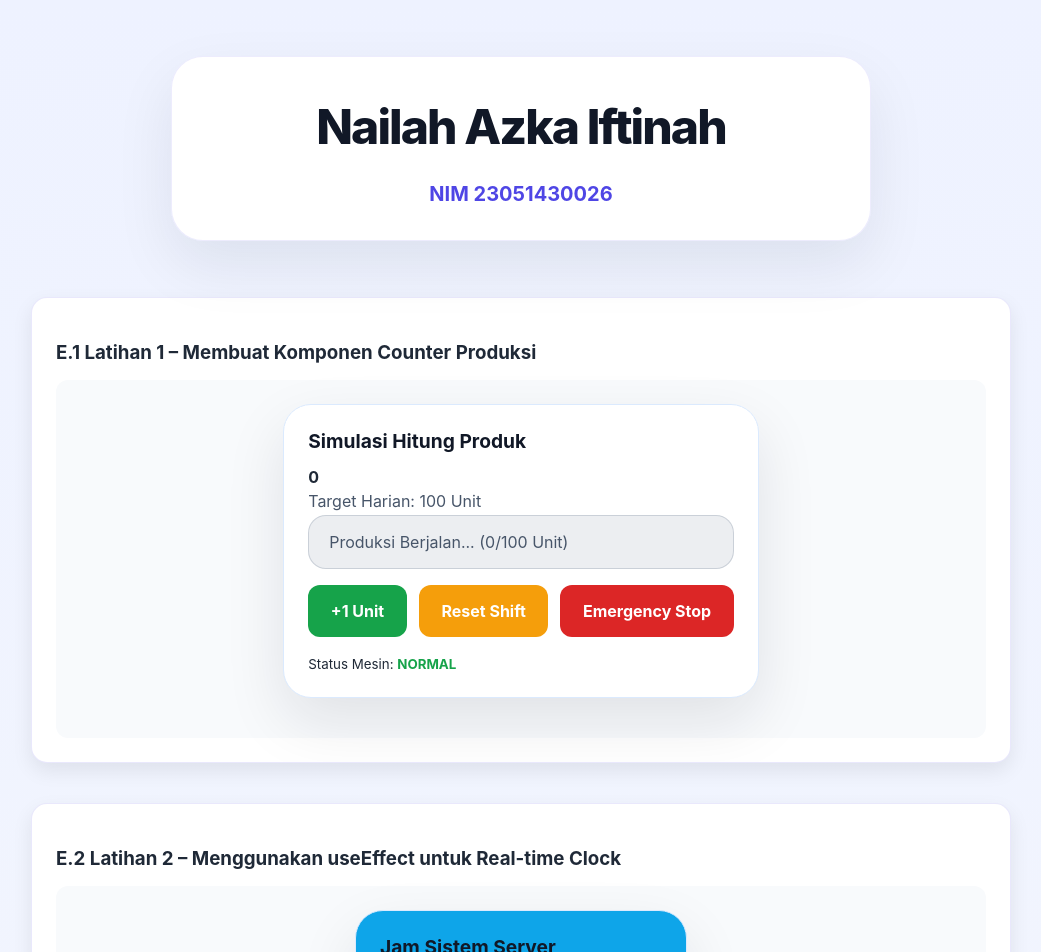
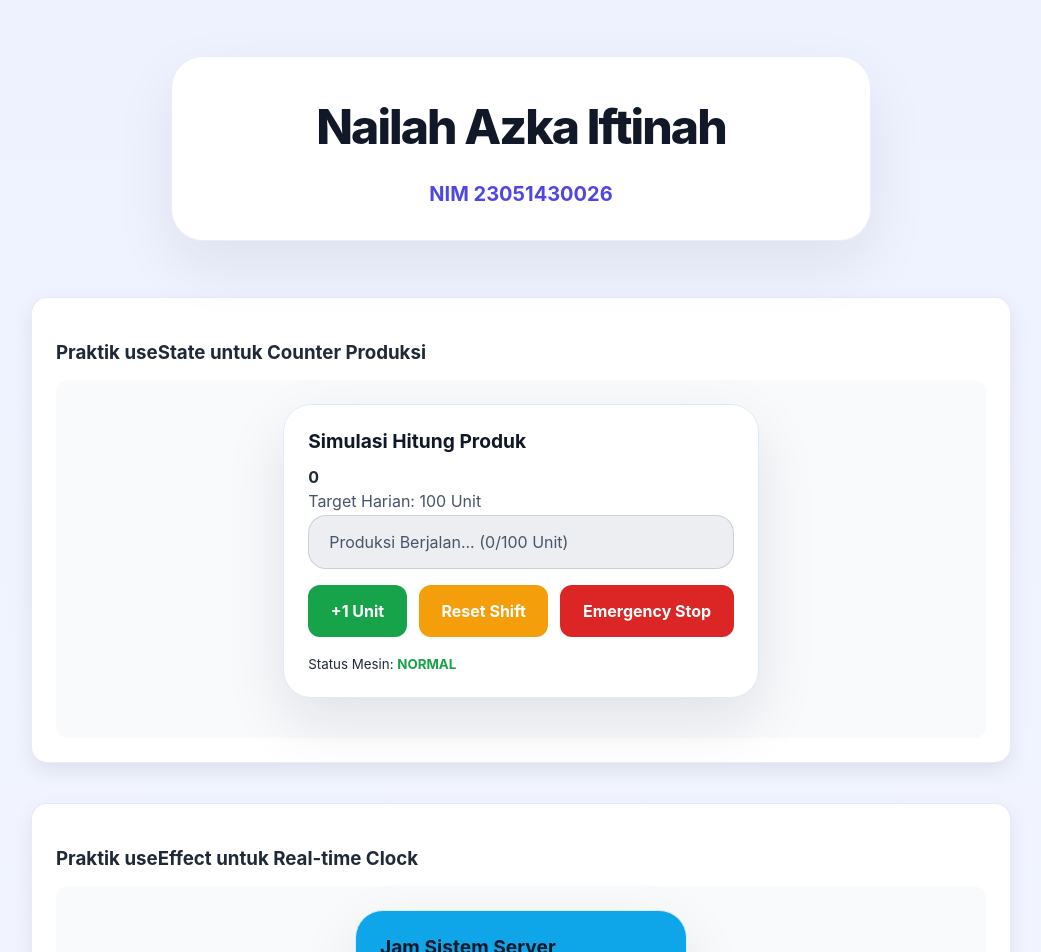
Before and after one commit to claresnk04/Sistem-Industri-monitoring-Lini, a React (Vite) app: page / in a window 1280 px wide. Shown: the top 952 px of the page, without its empty margins (119-1160 px from the left). Built offline with nearby package versions, Linux system fonts and the light colour scheme.

Commit message:
Update section titles remove E and change Latihan to Praktik

```diff
--- a/src/assets/App.jsx
+++ b/src/assets/App.jsx
@@ -32,11 +32,11 @@ function App() { // Komponen utama App (Pertemuan 9) - Fungsi komponen React
         </div>
       </header>
 
-      {/* Section E.1: Praktik Counter Produksi */}
+{/* Section: Praktik Counter Produksi */}
       <section className="section mb-4">
         <div className="card practice-card border-0 mb-4">
           <div className="card-body p-4">
-            <h3 className="fw-semibold mb-3 text-center">E.1 Latihan 1 – Membuat Komponen Counter Produksi</h3>
+            <h3 className="fw-semibold mb-3 text-center">Praktik useState untuk Counter Produksi</h3>
             <div className="practice-inner">
               <CounterProduksi />
             </div>
@@ -44,11 +44,11 @@ function App() { // Komponen utama App (Pertemuan 9) - Fungsi komponen React
         </div>
       </section>
 
-      {/* Section E.2: Praktik Jam Digital */}
+{/* Section: Praktik Jam Digital */}
       <section className="section mb-4">
         <div className="card practice-card border-0 mb-4">
           <div className="card-body p-4 text-center">
-            <h3 className="fw-semibold mb-3">E.2 Latihan 2 – Menggunakan useEffect untuk Real-time Clock</h3>
+            <h3 className="fw-semibold mb-3">Praktik useEffect untuk Real-time Clock</h3>
             <div className="practice-inner">
               <JamDigital />
             </div>
```
